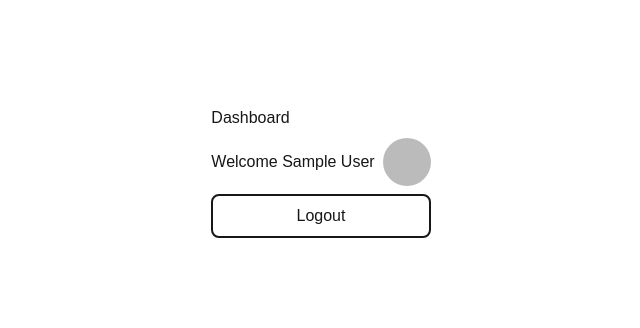
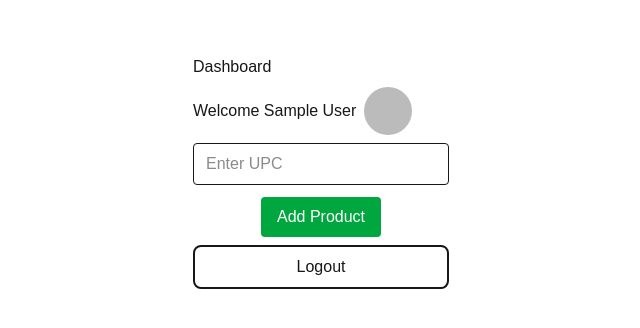
Before and after one commit to MastracciN/collectors, a Next.js app: page /dashboard in a window 1280 px wide. Shown: the part 228-556 px from the top of the page, without its empty margins (319-959 px from the left). Built offline with nearby package versions, Linux system fonts and the light colour scheme; no server answers; sample sign-in values are in the browser's storage.

Commit message:
added addProductButton to dashboard

```diff
--- a/src/app/dashboard/page.tsx
+++ b/src/app/dashboard/page.tsx
@@ -2,6 +2,7 @@ import { getServerSession } from "next-auth";
 import { authOptions } from "@/auth"
 import { redirect } from "next/navigation";
 import LogoutButton from "../components/auth/LogoutButton";
+import AddProductButton from "../components/AddProductButton";
 
 export default async function Dashboard() {
     const session = await getServerSession(authOptions);
@@ -22,6 +23,7 @@ export default async function Dashboard() {
                         className="w-12 h-12 rounded-full"
                     />
                 </div>
+                <AddProductButton />
                 <LogoutButton/>
             </div>
         </div>
```
